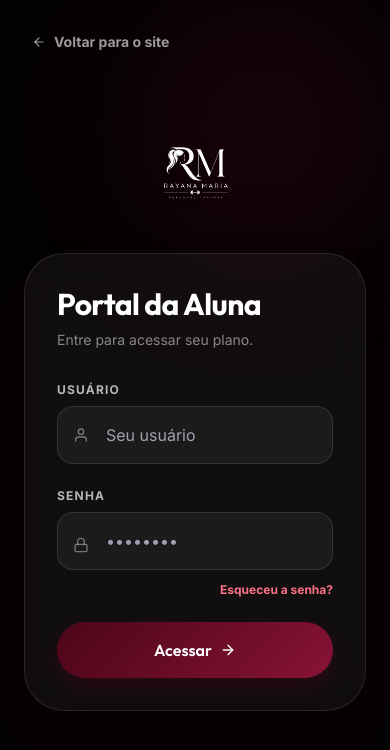
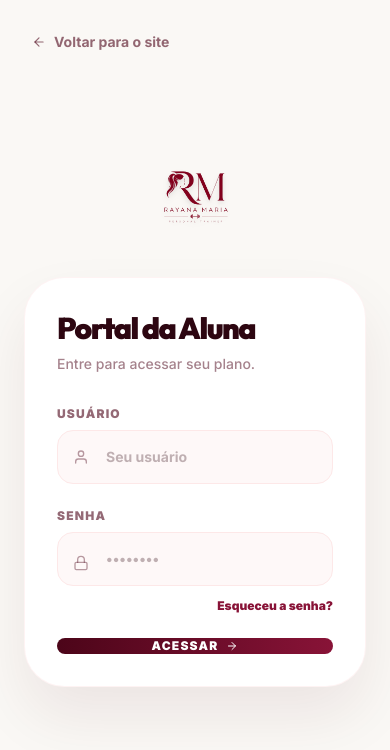
Before and after one commit to forsuspect/raypersonal, a React (Vite) app: page /login in a window 390 px wide. Shown: the top 750 px of the page. Built offline with nearby package versions, Linux system fonts and the light colour scheme; no server answers.

Commit message:
style: style student plans as gorgeous badges, add direct student row workout trigger, restore luxury light theme to login, and sign with Automize brand footer

```diff
--- a/src/components/Footer.jsx
+++ b/src/components/Footer.jsx
@@ -45,8 +45,18 @@ const Footer = () => {
 
         <div className="pt-8 border-t border-white/10 flex flex-col md:flex-row justify-between items-center gap-4 text-center">
           <p className="text-white/40 text-xs font-medium">© {new Date().getFullYear()} Rayana Maria. Todos os direitos reservados.</p>
-          <div className="flex items-center gap-2 text-white/40 text-xs font-medium justify-center bg-white/5 px-4 py-2 rounded-full">
-            Feito com <FiHeart size={12} className="text-bordeaux fill-bordeaux animate-pulse" /> para alunas dedicadas
+          <div className="flex flex-col sm:flex-row items-center gap-3">
+            <div className="flex items-center gap-2 text-white/40 text-xs font-medium justify-center bg-white/5 px-4 py-2 rounded-full">
+              Feito com <FiHeart size={12} className="text-bordeaux fill-bordeaux animate-pulse" /> para alunas dedicadas
+            </div>
+            <a
+              href="https://automize-one.vercel.app/"
+              target="_blank"
+              rel="noopener noreferrer"
+              className="flex items-center gap-1 text-white/40 text-xs font-bold justify-center bg-white/5 px-4 py-2 rounded-full hover:text-white hover:bg-white/10 transition-all cursor-pointer"
+            >
+              Desenvolvido por <span className="text-rose-soft">Automize</span>
+            </a>
           </div>
         </div>
       </div>
--- a/src/pages/DashboardPage.jsx
+++ b/src/pages/DashboardPage.jsx
@@ -251,6 +251,17 @@ const DashboardPage = () => {
           ))}
         </nav>
 
+        {/* Footer info at bottom of sidebar */}
+        <div className="pt-4 border-t border-white/5 flex flex-col gap-2 mt-auto">
+          <a
+            href="https://automize-one.vercel.app/"
+            target="_blank"
+            rel="noopener noreferrer"
+            className="text-[10px] text-white/30 hover:text-white/60 font-bold transition-all text-center flex items-center justify-center gap-1 bg-white/5 py-2 rounded-xl cursor-pointer"
+          >
+            Desenvolvido por <span className="text-rose-soft">Automize</span>
+          </a>
+        </div>
       </aside>
 
       {/* Main Content Area */}
@@ -721,6 +732,18 @@ const DashboardPage = () => {
               </button>
             ))}
           </nav>
+
+          {/* Footer info at bottom of sidebar */}
+          <div className="pt-4 border-t border-white/5 flex flex-col gap-2 mt-auto">
+            <a
+              href="https://automize-one.vercel.app/"
+              target="_blank"
+              rel="noopener noreferrer"
+              className="text-[10px] text-white/30 hover:text-white/60 font-bold transition-all text-center flex items-center justify-center gap-1 bg-white/5 py-2 rounded-xl"
+            >
+              Desenvolvido por <span className="text-rose-soft">Automize</span>
+            </a>
+          </div>
         </aside>
       </div>
     </div>
--- a/src/pages/LoginPage.jsx
+++ b/src/pages/LoginPage.jsx
@@ -55,7 +55,7 @@ const LoginPage = () => {
   }
 
   return (
-    <div className="fixed inset-0 w-full h-full flex bg-[#050203] overflow-hidden z-[100]">
+    <div className="fixed inset-0 w-full h-full flex bg-[#FAF8F5] overflow-hidden z-[100]">
       {/* Visual Left Side */}
       <div className="hidden lg:flex lg:w-1/2 h-full relative bg-wine-950 items-center justify-center overflow-hidden">
         {/* BG Image */}
@@ -79,53 +79,53 @@ const LoginPage = () => {
       </div>
 
       {/* Login Right Side */}
-      <div className="w-full lg:w-1/2 h-full flex items-center justify-center p-6 relative">
+      <div className="w-full lg:w-1/2 h-full flex items-center justify-center p-6 relative bg-[#FAF8F5]">
         {/* Back Link */}
         <Link
           to="/"
-          className="absolute top-8 left-8 lg:left-12 flex items-center gap-2 text-white/60 hover:text-white font-bold text-sm transition-colors group"
+          className="absolute top-8 left-8 lg:left-12 flex items-center gap-2 text-wine-900/60 hover:text-wine-950 font-bold text-sm transition-colors group"
         >
           <FiArrowLeft className="transition-transform group-hover:-translate-x-1" />
           Voltar para o site
         </Link>
 
         {/* Mobile Background Elements */}
-        <div className="absolute top-0 right-0 w-64 h-64 bg-bordeaux/15 rounded-full blur-3xl -z-10 lg:hidden" />
+        <div className="absolute top-0 right-0 w-64 h-64 bg-wine-100/50 rounded-full blur-3xl -z-10 lg:hidden" />
 
         <div className="w-full max-w-md">
           {/* Mobile Logo */}
           <Link to="/" className="flex items-center mb-10 lg:hidden justify-center">
-            <img src="/img/ray-logo.png" alt="Rayana Maria" className="h-20 sm:h-24 w-auto drop-shadow-md brightness-0 invert" />
+            <img src="/img/ray-logo.png" alt="Rayana Maria" className="h-20 sm:h-24 w-auto drop-shadow-md" />
           </Link>
 
           <motion.div
             initial={{ opacity: 0, y: 20 }}
             animate={{ opacity: 1, y: 0 }}
             transition={{ duration: 0.6 }}
-            className="bg-white/5 p-8 md:p-10 rounded-[2.5rem] shadow-premium-lg border border-white/10 backdrop-blur-xl relative"
+            className="bg-white p-8 md:p-10 rounded-[2.5rem] shadow-premium-lg border border-wine-100/50 relative"
           >
-            <h1 className="text-3xl font-bold text-white mb-2">Portal da Aluna</h1>
-            <p className="text-white/50 text-sm mb-8">Entre para acessar seu plano.</p>
+            <h1 className="text-3xl font-black text-wine-950 tracking-tighter mb-2">Portal da Aluna</h1>
+            <p className="text-wine-900/50 text-sm mb-8 font-medium">Entre para acessar seu plano.</p>
 
             {error && (
-              <div className="mb-6 p-4 bg-red-950/40 border border-red-500/20 rounded-2xl flex items-start gap-3 text-red-300 text-sm">
-                <FiAlertCircle className="mt-0.5 flex-shrink-0" size={16} />
+              <div className="mb-6 p-4 bg-rose-50 border border-rose-200 rounded-2xl flex items-start gap-3 text-rose-800 text-sm font-semibold">
+                <FiAlertCircle className="mt-0.5 flex-shrink-0 text-rose-600" size={16} />
                 <p>{error}</p>
               </div>
             )}
 
             <form onSubmit={handleLogin} className="space-y-6">
               <div>
-                <label className="block text-xs font-bold text-white/70 uppercase tracking-widest mb-2">Usuário</label>
+                <label className="block text-xs font-black text-wine-900/60 uppercase tracking-widest mb-2">Usuário</label>
                 <div className="relative">
-                  <div className="absolute inset-y-0 left-0 pl-4 flex items-center pointer-events-none text-white/40">
+                  <div className="absolute inset-y-0 left-0 pl-4 flex items-center pointer-events-none text-wine-900/40">
                     <FiUser />
                   </div>
                   <input
                     type="text"
                     value={email}
                     onChange={(e) => setEmail(e.target.value)}
-                    className="w-full pl-12 pr-4 py-4 bg-white/5 border border-white/10 rounded-2xl focus:outline-none focus:border-bordeaux focus:ring-1 focus:ring-bordeaux transition-colors text-white"
+                    className="w-full pl-12 pr-4 py-4 bg-wine-50/50 border border-wine-100 rounded-2xl focus:outline-none focus:border-wine-900 focus:ring-1 focus:ring-wine-900 transition-colors text-wine-950 font-bold text-sm placeholder-wine-950/30"
                     placeholder="Seu usuário"
                     required
                   />
@@ -133,16 +133,16 @@ const LoginPage = () => {
               </div>
 
               <div>
-                <label className="block text-xs font-bold text-white/70 uppercase tracking-widest mb-2">Senha</label>
+                <label className="block text-xs font-black text-wine-900/60 uppercase tracking-widest mb-2">Senha</label>
                 <div className="relative">
-                  <div className="absolute inset-y-0 left-0 pl-4 flex items-center pointer-events-none text-white/40">
+                  <div className="absolute inset-y-0 left-0 pl-4 flex items-center pointer-events-none text-wine-900/40">
                     <FiLock />
                   </div>
                   <input
                     type="password"
                     value={password}
                     onChange={(e) => setPassword(e.target.value)}
-                    className="w-full pl-12 pr-4 py-4 bg-white/5 border border-white/10 rounded-2xl focus:outline-none focus:border-bordeaux focus:ring-1 focus:ring-bordeaux transition-colors text-white mb-2"
+                    className="w-full pl-12 pr-4 py-4 bg-wine-50/50 border border-wine-100 rounded-2xl focus:outline-none focus:border-wine-900 focus:ring-1 focus:ring-wine-900 transition-colors text-wine-950 font-bold text-sm placeholder-wine-950/30 mb-2"
                     placeholder="••••••••"
                     required
                   />
@@ -154,7 +154,7 @@ const LoginPage = () => {
                       setError('A recuperação de senha deve ser solicitada diretamente à sua personal.')
                       setTimeout(() => setError(null), 6000)
                     }}
-                    className="text-xs text-rose-soft font-bold hover:underline"
+                    className="text-xs text-bordeaux font-black hover:underline"
                   >
                     Esqueceu a senha?
                   </button>
@@ -164,7 +164,7 @@ const LoginPage = () => {
               <button
                 type="submit"
                 disabled={loading}
-                className="w-full btn-premium py-4 mt-4 flex justify-center items-center gap-2 disabled:opacity-70 disabled:cursor-not-allowed"
+                className="w-full py-4.5 bg-gradient-to-r from-wine-900 to-bordeaux rounded-2xl text-white font-black uppercase tracking-widest text-xs hover:shadow-wine transition-all flex justify-center items-center gap-2 disabled:opacity-70 disabled:cursor-not-allowed"
               >
                 {loading ? 'Entrando...' : (
                   <>Acessar <FiArrowRight /></>
```
Also changed, not shown: src/pages/AdminPage.jsx (+35 -6 lines).
